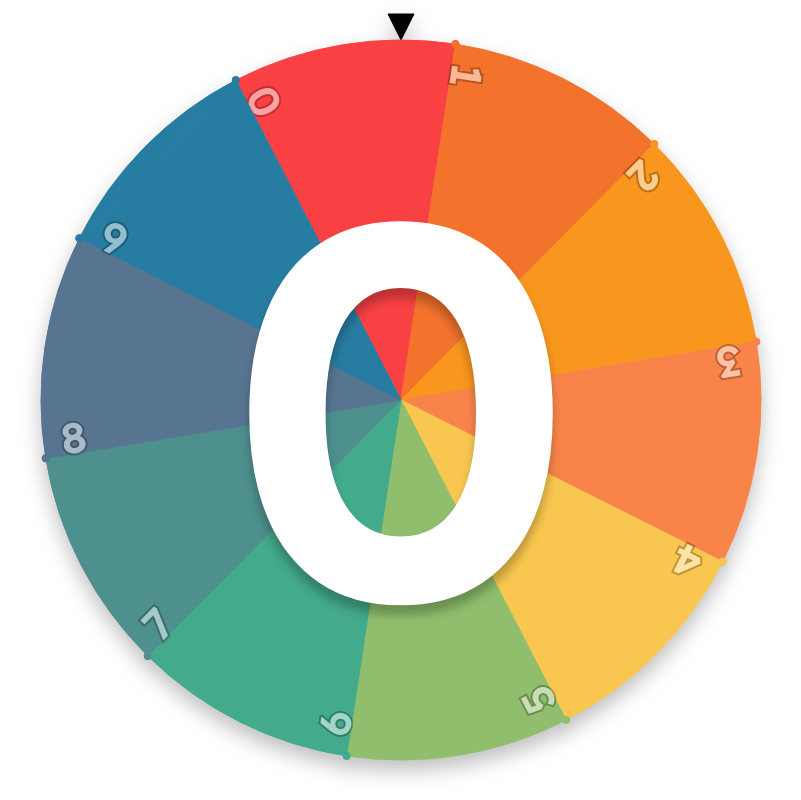
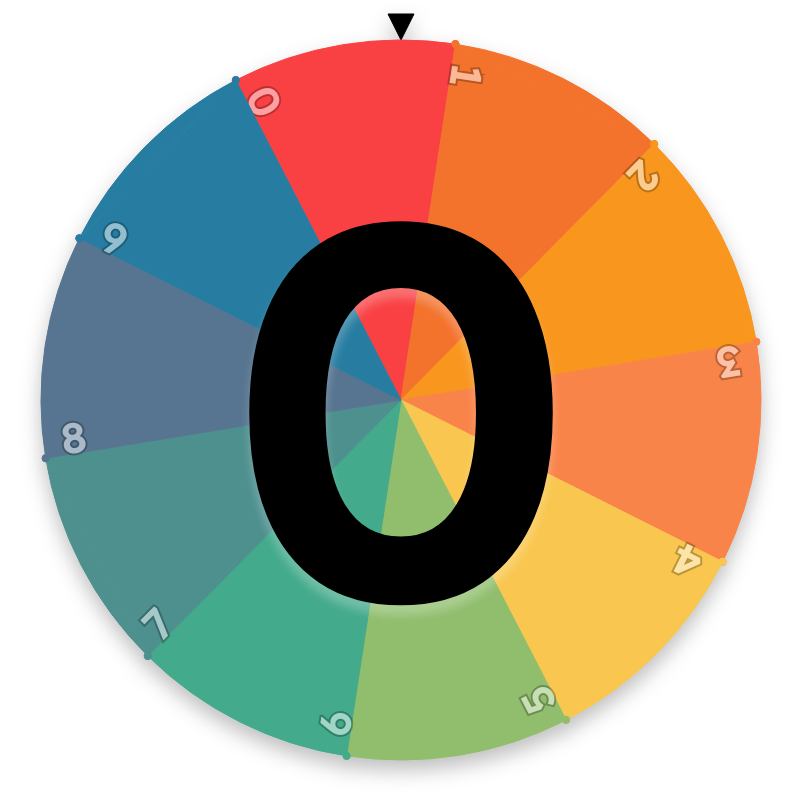
Before and after one commit to andrewcheney/Wheel, a plain HTML site: page index.html in a window 1280 px wide. Shown: the whole page, without its empty margins (239-1040 px from the left). Drawn offline with Linux system fonts and the light colour scheme.

Commit message:
Update style.css

```diff
--- a/style.css
+++ b/style.css
@@ -21,7 +21,7 @@ canvas {
 }
 
 .choice {
-    text-shadow: 0 10px 10px rgba(0, 0, 0, 0.25);
+    text-shadow: 0 10px 10px rgba(255, 255, 255, 0.25);
     -webkit-font-smoothing: antialiased;
     font-weight: 800;
     font-family: 'Lexend', sans-serif;
@@ -32,5 +32,5 @@ canvas {
     transform: translate(-50%, -50%);
     margin: 0 auto;
     z-index: 10;
-    color: #fff;
+    color: #000;
 }
```
